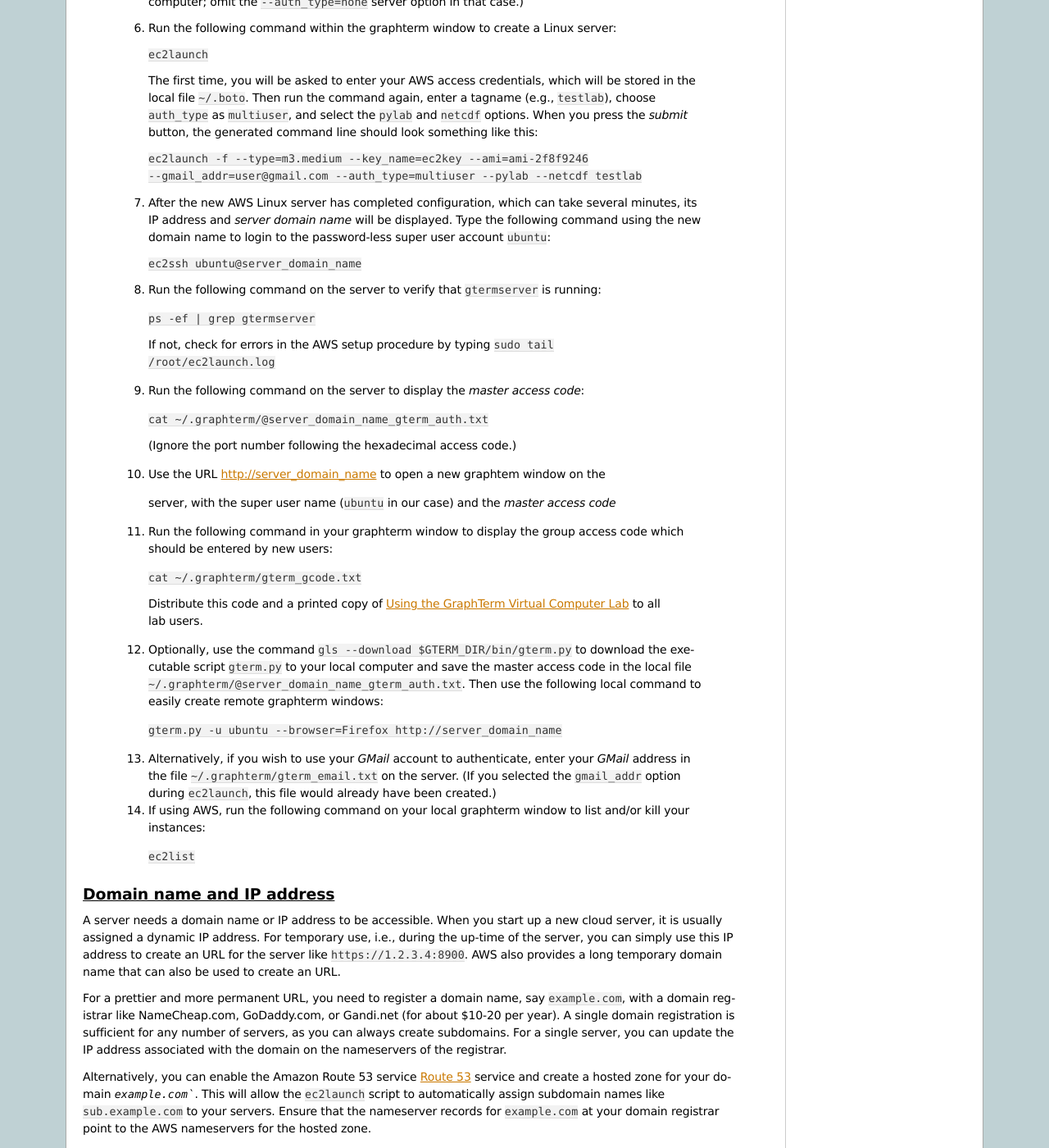
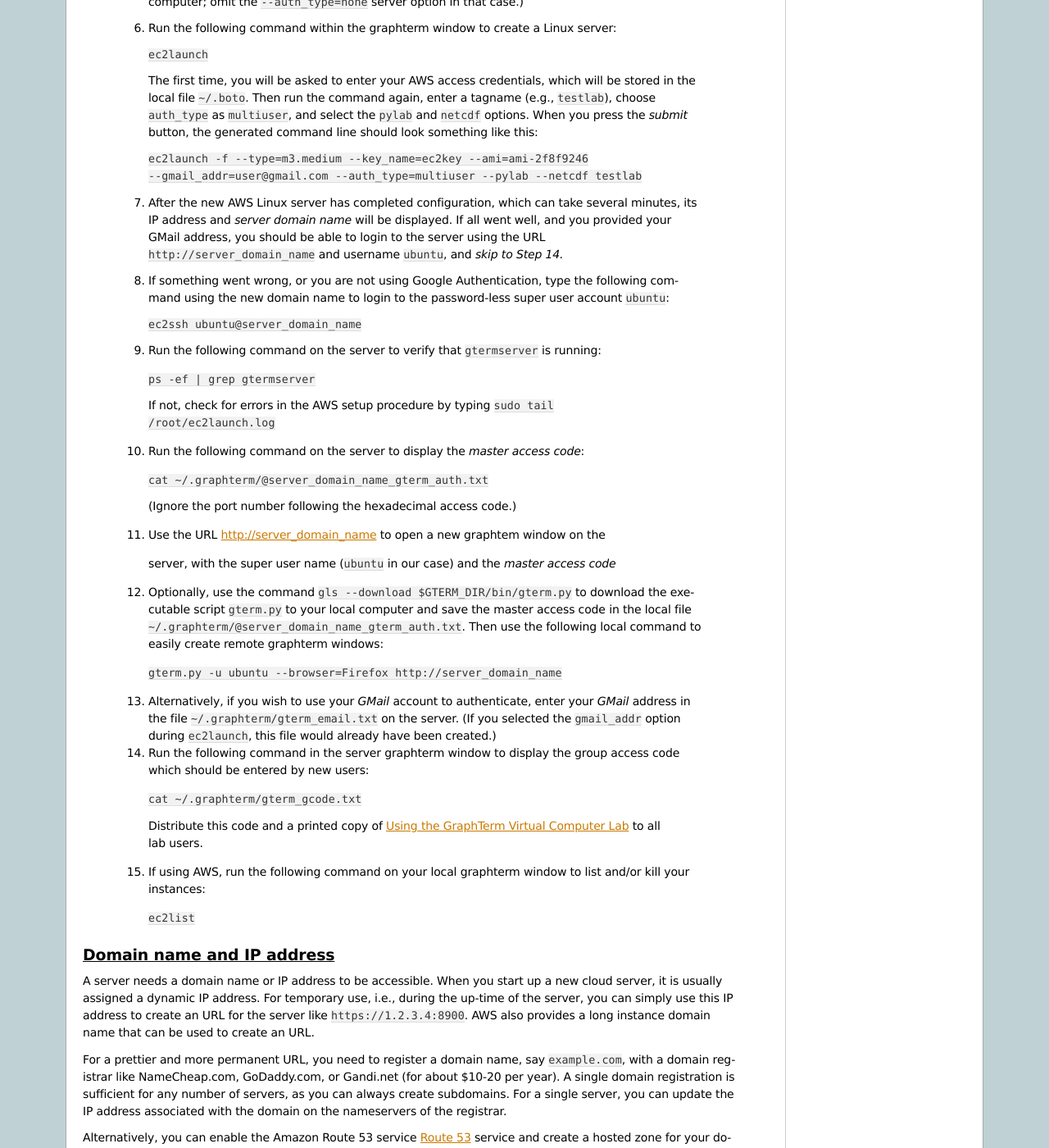
Before and after one commit to mitotic/graphterm, a Sphinx documentation site: the page built from docs/virtual-setup.rst, in a window 1280 px wide and 1400 px high, scrolled down 1340 px. Shown: the whole window at 82% size. Built offline with Sphinx 7.4.7, drawn with Linux system fonts in a browser that asks for light colours; the version number could not be read and is left out; some of the changed text lies outside the part shown.

Commit message:
Docs-update

```diff
--- a/docs/virtual-setup.rst
+++ b/docs/virtual-setup.rst
@@ -79,34 +79,33 @@ with multi-user support and the option of *Google Authentication*.
 
     ``ec2launch -f --type=m3.medium --key_name=ec2key --ami=ami-2f8f9246 --gmail_addr=user@gmail.com --auth_type=multiuser --pylab --netcdf testlab``
 
- 7. After the new AWS Linux server has completed configuration, which can
-    take several minutes, its IP address and *server domain name* will be
-    displayed. Type the following command using the new domain name to
+ 7. After the new AWS Linux server has completed configuration, which
+    can take several minutes, its IP address and *server domain name*
+    will be displayed. If all went well, and you provided your GMail
+    address, you should be able to login to the server using the URL
+    ``http://server_domain_name`` and username ``ubuntu``, and *skip
+    to Step 14.*
+
+ 8. If something went wrong, or you are not using Google
+    Authentication, type the following command using the new domain name to
     login to the password-less super user account ``ubuntu``:
 
     ``ec2ssh ubuntu@server_domain_name``
 
- 8.  Run the following command on the server to verify that ``gtermserver`` is running:
+ 9.  Run the following command on the server to verify that ``gtermserver`` is running:
 
     ``ps -ef | grep gtermserver``
 
     If not, check for errors in the AWS setup procedure by typing ``sudo tail /root/ec2launch.log``
 
- 9.  Run the following command on the server to display the *master access code*:
+ 10.  Run the following command on the server to display the *master access code*:
 
     ``cat ~/.graphterm/@server_domain_name_gterm_auth.txt``
 
     (Ignore the port number following the hexadecimal access code.)
 
- 10. Use the URL http://server_domain_name to open a new graphtem window on the
+ 11. Use the URL http://server_domain_name to open a new graphtem window on the
     server, with the super user name (``ubuntu`` in our case) and the *master access code*
-
- 11. Run the following command in your graphterm window to display the group access code which should be entered by new users:
-
-    ``cat ~/.graphterm/gterm_gcode.txt``
-
-    Distribute this code and a printed copy of :doc:`virtual-lab` to
-    all lab users.
 
  12. Optionally, use the command ``gls --download $GTERM_DIR/bin/gterm.py`` to
      download the executable script ``gterm.py`` to your local computer
@@ -122,7 +121,14 @@ with multi-user support and the option of *Google Authentication*.
      the ``gmail_addr`` option during ``ec2launch``, this file would
      already have been created.)
 
- 14. If using AWS, run the following command on your local graphterm window to list and/or kill your instances:
+ 14. Run the following command in the server graphterm window to display the group access code which should be entered by new users:
+
+    ``cat ~/.graphterm/gterm_gcode.txt``
+
+    Distribute this code and a printed copy of :doc:`virtual-lab` to
+    all lab users.
+
+ 15. If using AWS, run the following command on your local graphterm window to list and/or kill your instances:
 
     ``ec2list``
 
@@ -133,8 +139,8 @@ A server needs a domain name or IP address to be accessible. When you
 start up a new cloud server, it is usually assigned a dynamic IP
 address. For temporary use, i.e., during the up-time of the server,
 you can simply use this IP address to create an URL for the server
-like ``https://1.2.3.4:8900``. AWS also provides a long temporary
-domain name that can also be used to create an URL.
+like ``https://1.2.3.4:8900``. AWS also provides a long instance
+domain name that can be used to create an URL.
 
 For a prettier and more permanent URL, you need to register a domain
 name, say ``example.com``, with a domain registrar like NameCheap.com,
@@ -357,6 +363,7 @@ dictionary, e.g.::
     {"group1": ["user1", "user2"],
      "group2": ["user3", "user4", "user5"]}
 
+Users in the same group can see each others' terminals for collaboration.
 
 Secondary cloud instances
 --------------------------------------------------------------------------------------------
```
Also changed, not shown: other parts of docs/virtual-setup.rst (+4 -4 lines).
